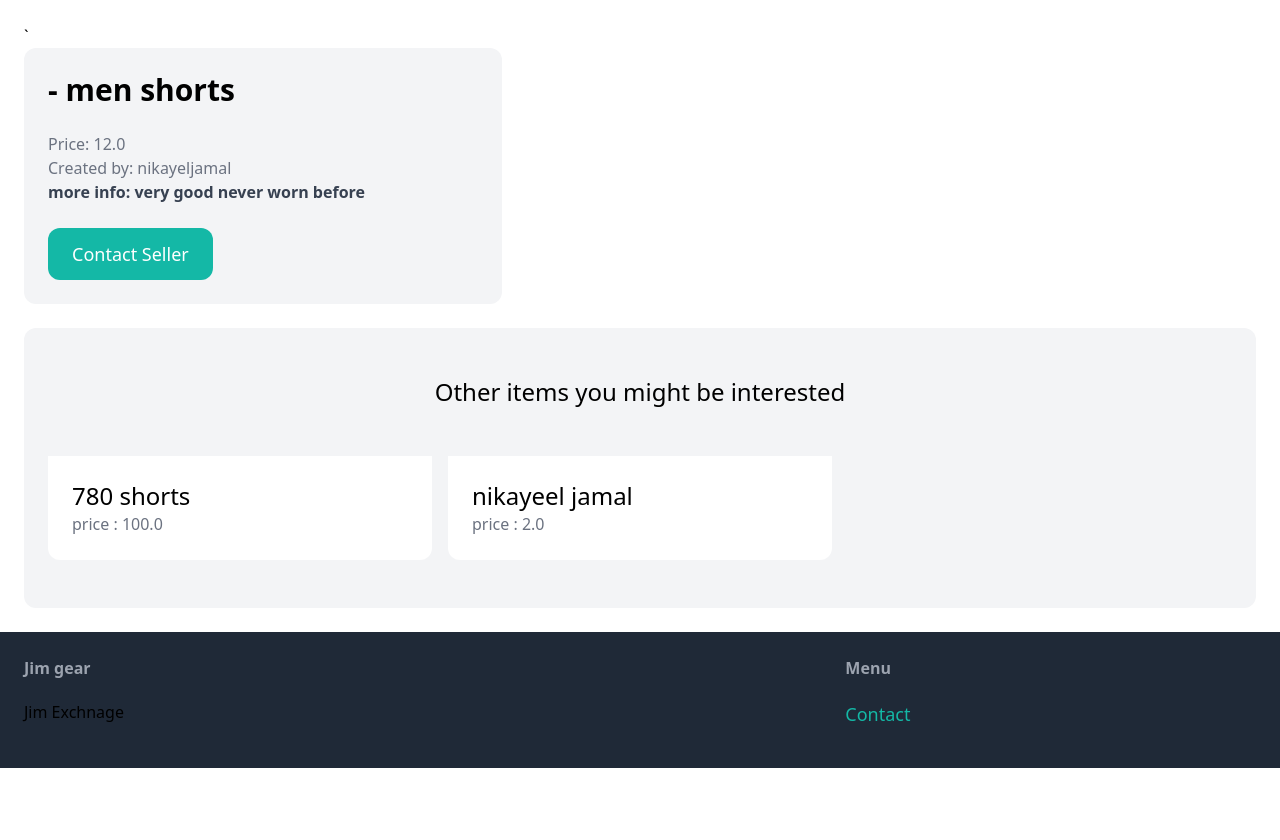
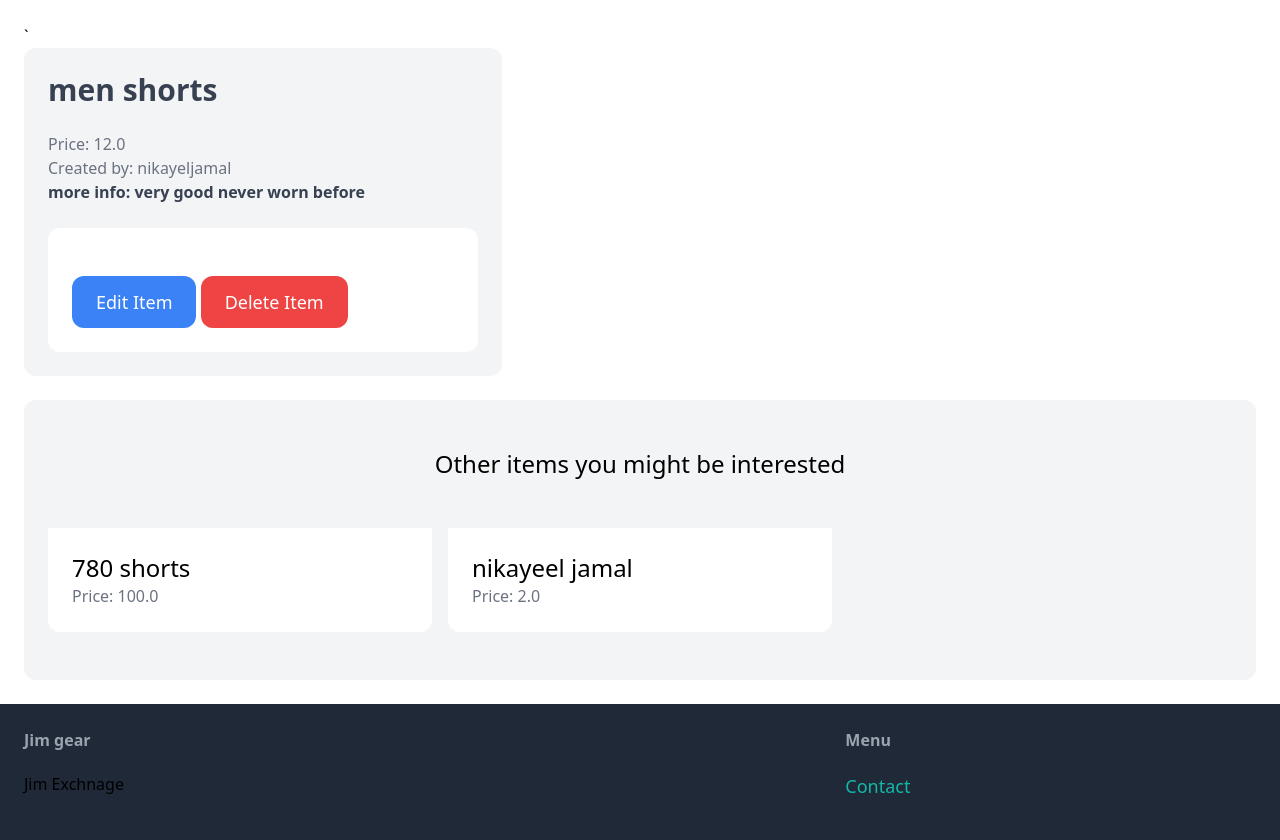
Before and after one commit to Nikayel/jim_marketplace, a Django app: page /items/1/ in a window 1280 px wide. Shown: the part 77-917 px from the top of the page. Before the commit the page ends 845 px from the top, so only its background shows below. Run offline with Django 4.2, Linux system fonts and the light colour scheme; a user stored in the database is signed in; data comes from the database, SQL or seed files in the repository; both versions use the stored data as it was after the commit; some libraries are stand-ins or nearby versions.

Commit message:
fix the edit button

```diff
--- a/item/forms.py
+++ b/item/forms.py
@@ -13,3 +13,13 @@ class NewItemForm(forms.ModelForm):
             'price': forms.TextInput(attrs={'class': 'w-full py-4 px-6 rounded-xl border'}),
             'description': forms.Textarea(attrs={'class': INPUT_CLASSES}),
         }
+
+class EditItemForm(forms.ModelForm):
+    class Meta:
+        model = Item
+        fields = ('catagory', 'name', 'description', 'price', 'image', 'is_sold')
+        widgets = {
+            'name': forms.TextInput(attrs={'class': 'w-full py-4 px-6 rounded-xl border'}),
+            'price': forms.TextInput(attrs={'class': 'w-full py-4 px-6 rounded-xl border'}),
+            'description': forms.Textarea(attrs={'class': INPUT_CLASSES}),
+        }
--- a/item/templates/item/detail.html
+++ b/item/templates/item/detail.html
@@ -2,41 +2,40 @@
 
 {% block content %}
 <div class="grid grid-cols-5 gap-6">
-
-
     <div class="col-span-2 p-6 bg-gray-100 rounded-xl">
-        <h1 class="mb-6 text-black font-bold text-500 text-3xl"> - {{ item.name }}</h1>
+        <h1 class="mb-6 text-black font-bold text-gray-700 text-3xl">{{ item.name }}</h1>
         <p class="text-gray-500">Price: {{ item.price }}</p>
         <p class="text-gray-500">Created by: {{ item.created_by }}</p>
         {% if item.description %}
-        <p class = "text-gray-700">
-
-        <strong>more info: {{ item.description }}</strong></strong>
-        </p>
+            <p class="text-gray-700">
+                <strong>more info: {{ item.description }}</strong>
+            </p>
+        {% endif %}
+        {% if request.user == item.created_by %}
+            <div class="mt-6 p-6 bg-white rounded-xl">
+                <a href="{% url 'item:edit' item.id %}" class="inline-block mt-6 px-6 py-3 bg-blue-500 text-white text-lg rounded-xl hover:bg-teal-700">Edit Item</a>
+                <a href="{% url 'item:delete' item.id %}" class="inline-block mt-6 px-6 py-3 bg-red-500 text-white text-lg rounded-xl hover:bg-teal-700">Delete Item</a>
+            </div>
+        {% else %}
+        <a href="" class="inline-block mt-6 px-6 py-3 bg-teal-500 text-white text-lg rounded-xl hover:bg-teal-700">Contact Seller</a>
         {% endif %}
 
-<a href="" class="inline-block mt-6 px-6 py-3 bg-teal-500 text-white text-lg rounded-xl hover:bg-teal-700 ">Contact Seller</a>
     </div>
+</div>
 
-</div>
-<div class = "mt-6 px-6 py-12 bg-gray-100 rounded-xl">
-    <h2 class = "mb-12 text-2xl text-center">Other items you might be interested</h2>
-
-    <div class = "grid grid-cols-3 gap-4">
+<div class="mt-6 px-6 py-12 bg-gray-100 rounded-xl">
+    <h2 class="mb-12 text-2xl text-center">Other items you might be interested</h2>
+    <div class="grid grid-cols-3 gap-4">
         {% for item in r_items %}
         <div>
-            <a href = "{%url 'item:detail' item.id %}">
-
-                <div class = "p-6 bg-white rounded-b-xl">
-                    <h2 class = "text-2xl">{{item.name}}</h2>
-                    <p class = "text-gray-500"> price : {{item.price}}</p>
+            <a href="{% url 'item:detail' item.id %}">
+                <div class="p-6 bg-white rounded-b-xl">
+                    <h2 class="text-2xl">{{item.name}}</h2>
+                    <p class="text-gray-500">Price: {{item.price}}</p>
                 </div>
             </a>
         </div>
         {% endfor %}
     </div>
-
 </div>
-
-
 {% endblock %}
--- a/item/urls.py
+++ b/item/urls.py
@@ -7,4 +7,7 @@ app_name = 'item'
 urlpatterns = [
     path('new/', views.new, name='new'),
     path('<int:pk>/', views.detail, name='detail'),
+    path('<int:pk>/delete', views.delete, name='delete'),
+    path('<int:pk>/edit', views.edit, name='edit'),
+
 ]
--- a/item/views.py
+++ b/item/views.py
@@ -1,6 +1,7 @@
 from django.shortcuts import render, get_object_or_404, redirect
 
-from .forms import NewItemForm
+import item
+from .forms import NewItemForm, EditItemForm
 from .models import Item
 # Create your views here.
 
@@ -25,3 +26,20 @@ def new(request):
     else:
          form = NewItemForm()
     return render(request, 'item/form.html', {'form': form, 'title': 'New item'})
+
+def delete(request, pk):
+    item = get_object_or_404(Item, pk=pk, created_by=request.user)
+    item.delete()
+
+    return redirect('listing:index')
+
+def edit(request, pk):
+    item = get_object_or_404(Item, pk=pk, created_by=request.user)
+    if request.method == 'POST':
+        form = EditItemForm(request.POST, request.FILES, instance = item)
+        if form.is_valid():
+            form.save()
+            return redirect('item:detail', pk=item.id)
+    else:
+         form = EditItemForm(instance = item)
+    return render(request, 'item/form.html', {'form': form, 'title': 'Edit item'})
--- a/jim_django/urls.py
+++ b/jim_django/urls.py
@@ -7,5 +7,6 @@ from django.conf.urls.static import static
 urlpatterns = [
     path('',include('main_app.urls')),
     path('items/', include('item.urls')),
+    path('listing/', include('listing.urls')),
     path('admin/', admin.site.urls),
 ] + static(settings.MEDIA_URL, document_root = settings.MEDIA_ROOT)
--- /dev/null
+++ b/listing/urls.py
@@ -0,0 +1,9 @@
+from django.urls import path
+
+from . import views
+
+app_name = 'listing'
+
+urlpatterns = [
+    path('', views.index, name='index'),
+]
--- a/main_app/templates/main_app/base.html
+++ b/main_app/templates/main_app/base.html
@@ -17,7 +17,7 @@
         {% if request.user.is_authenticated %}
         <a href="" class = "px-6 py-3 text-lg font-semibold bg-teal-500 text-white rounded-xl hover:bg-teal-700">inbox</a>
 
-        <a href="{% url 'item:new' %}" class = "px-6 py-3 text-lg font-semibold bg-teal-500 text-white rounded-xl hover:bg-gray-700">Listings</a>
+        <a href="{% url 'listing:index' %}" class = "px-6 py-3 text-lg font-semibold bg-teal-500 text-white rounded-xl hover:bg-gray-700">Listings</a>
         {% else %}
         <a href="{% url 'main_app:signup' %}" class = "px-6 py-3 text-lg font-semibold bg-teal-500 text-white rounded-xl hover:bg-teal-700">sign up</a>
         <a href="{% url 'main_app:login' %}" class = "px-6 py-3 text-lg font-semibold bg-teal-500 text-white rounded-xl hover:bg-gray-700">Login</a>
```
Also changed, not shown: listing/templates/listing/index.html (added, +22 -0 lines), listing/views.py (+8 -2 lines), db.sqlite3.
